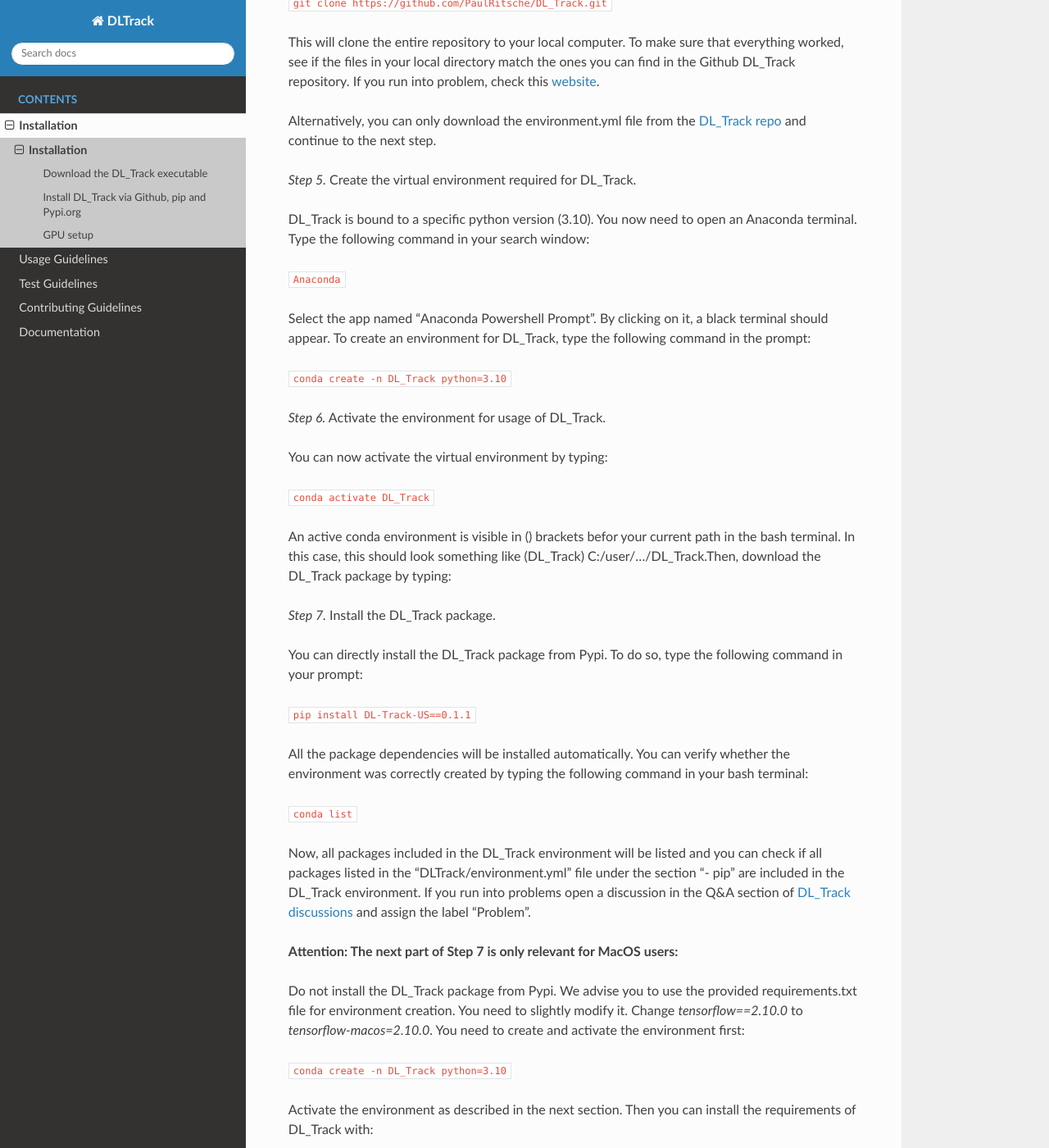
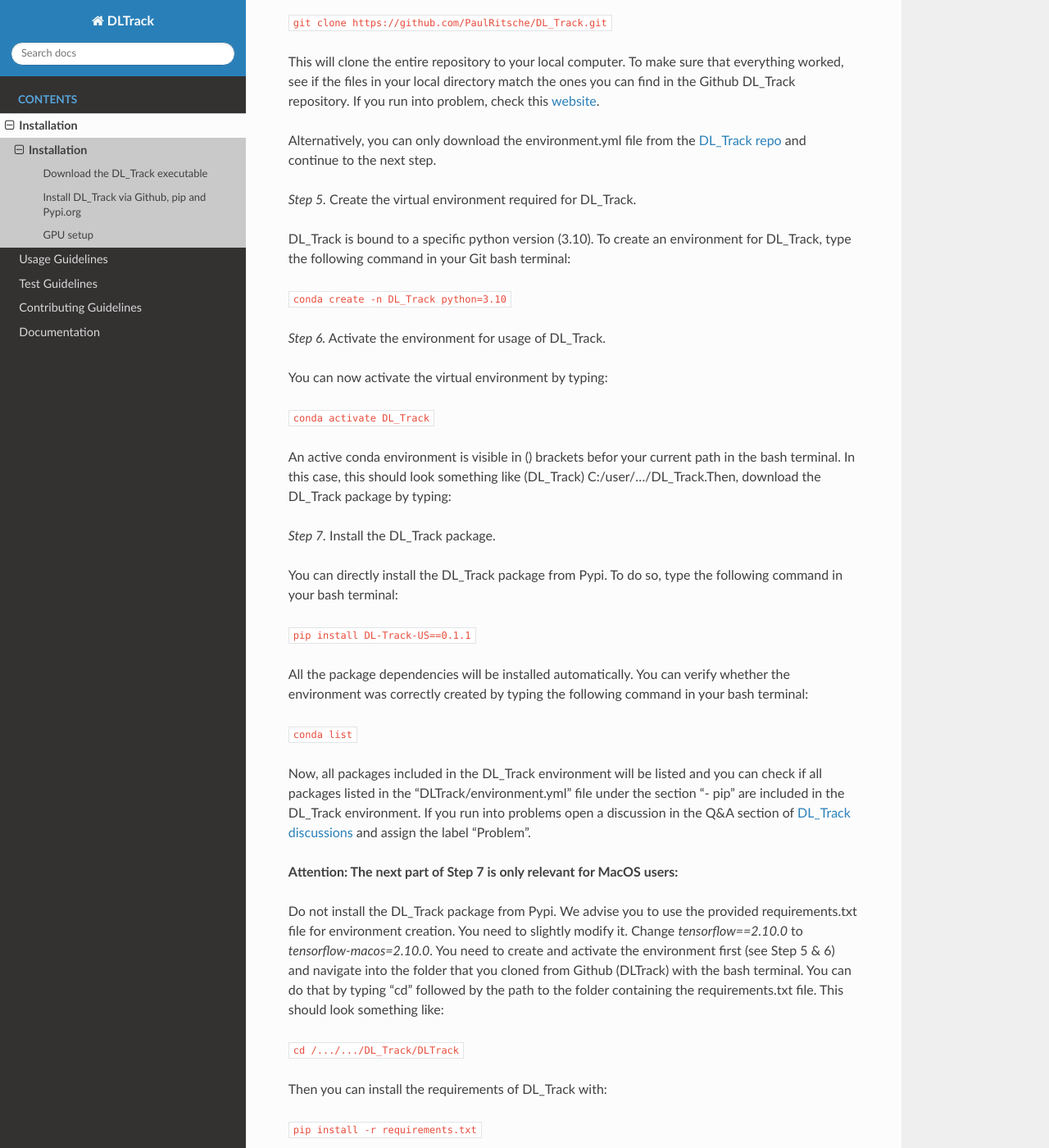
Before and after one commit to PaulRitsche/DL_Track_US, a Sphinx documentation site: the page built from docs/source/installation.rst, in a window 1280 px wide and 1400 px high, scrolled down 1530 px. Shown: the whole window at 82% size. Built offline with Sphinx 7.4.7 and the Read the Docs theme 2.0.0, drawn with Linux system fonts in a browser that asks for light colours; some of the changed text lies outside the part shown.

Commit message:
Update installation.rst

```diff
--- a/docs/source/installation.rst
+++ b/docs/source/installation.rst
@@ -44,11 +44,7 @@
 
 *Step 5.* Create the virtual environment required for DL_Track.
 
-DL_Track is bound to a specific python version (3.10). You now need to open an Anaconda terminal. Type the following command in your search window:
-
-``Anaconda``
-
-Select the app named "Anaconda Powershell Prompt". By clicking on it, a black terminal should appear. To create an environment for DL_Track, type the following command in the prompt:
+DL_Track is bound to a specific python version (3.10). To create an environment for DL_Track, type the following command in your Git bash terminal:
 
 ``conda create -n DL_Track python=3.10``
 
@@ -62,7 +58,7 @@
 
 *Step 7.* Install the DL_Track package.
 
-You can directly install the DL_Track package from Pypi. To do so, type the following command in your prompt:
+You can directly install the DL_Track package from Pypi. To do so, type the following command in your bash terminal:
 
 ``pip install DL-Track-US==0.1.1``
 
@@ -75,11 +71,11 @@
 
 **Attention: The next part of Step 7 is only relevant for MacOS users:**
 
-Do not install the DL_Track package from Pypi. We advise you to use the provided requirements.txt file for environment creation. You need to slightly modify it. Change *tensorflow==2.10.0* to *tensorflow-macos=2.10.0*.  You need to create and activate the environment first:
+Do not install the DL_Track package from Pypi. We advise you to use the provided requirements.txt file for environment creation. You need to slightly modify it. Change *tensorflow==2.10.0* to *tensorflow-macos=2.10.0*.  You need to create and activate the environment first (see Step 5 & 6) and navigate into the folder that you cloned from Github (DLTrack) with the bash terminal. You can do that by typing "cd" followed by the path to the folder containing the requirements.txt file. This should look something like:
 
-``conda create -n DL_Track python=3.10``
+``cd /.../.../DL_Track/DLTrack``
 
-Activate the environment as described in the next section. Then you can install the requirements of DL_Track with:
+Then you can install the requirements of DL_Track with:
 
 ``pip install -r requirements.txt``
 
@@ -98,7 +94,7 @@
 
 *Step 9.* The second option of running DL_Track is using the DLTrack_GUI python script. This requires you to clone the whole directory and navigate to the directory where the DLTrack_GUI.py file is located. Moreover, you need the active DL_Track environment.
 
-The DLTrack_GUI.py file is located at the `DL_Track <https://github.com/PaulRitsche/DLTrack/DL_Track>`_ folder. To execute the module type the following command in your bash terminal.
+The DLTrack_GUI.py file is located at the `DLTrack/DL_Track <https://github.com/PaulRitsche/DLTrack/DL_Track>`_ folder. To execute the module type the following command in your bash terminal.
 
 ``python DLTrack_GUI.py``
 
```
Also changed, not shown: other parts of docs/source/installation.rst (+3 -3 lines).
